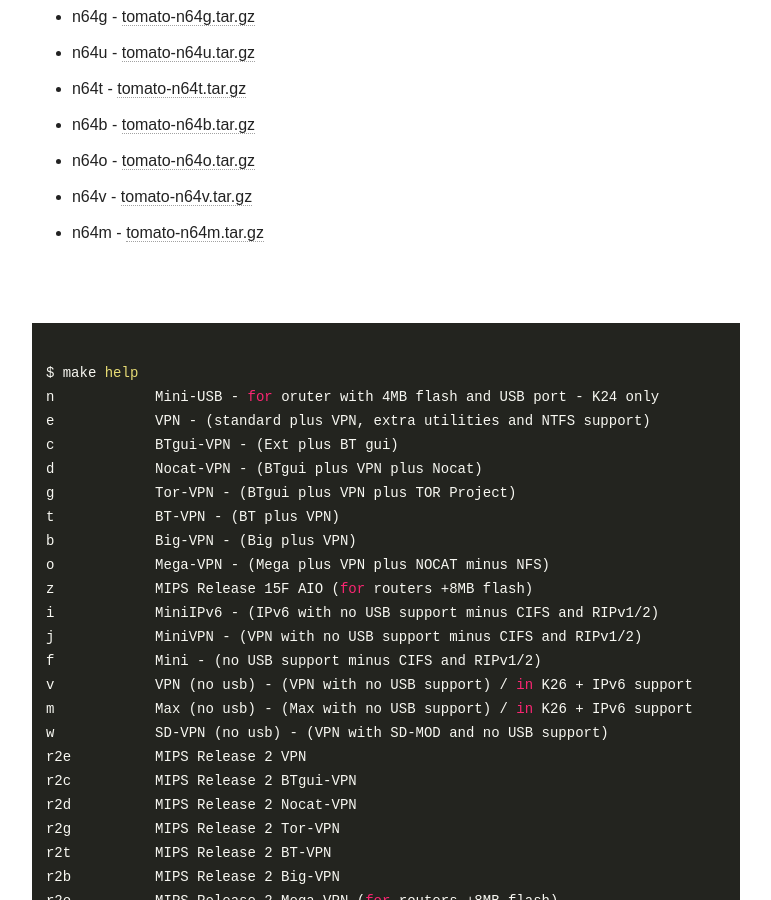
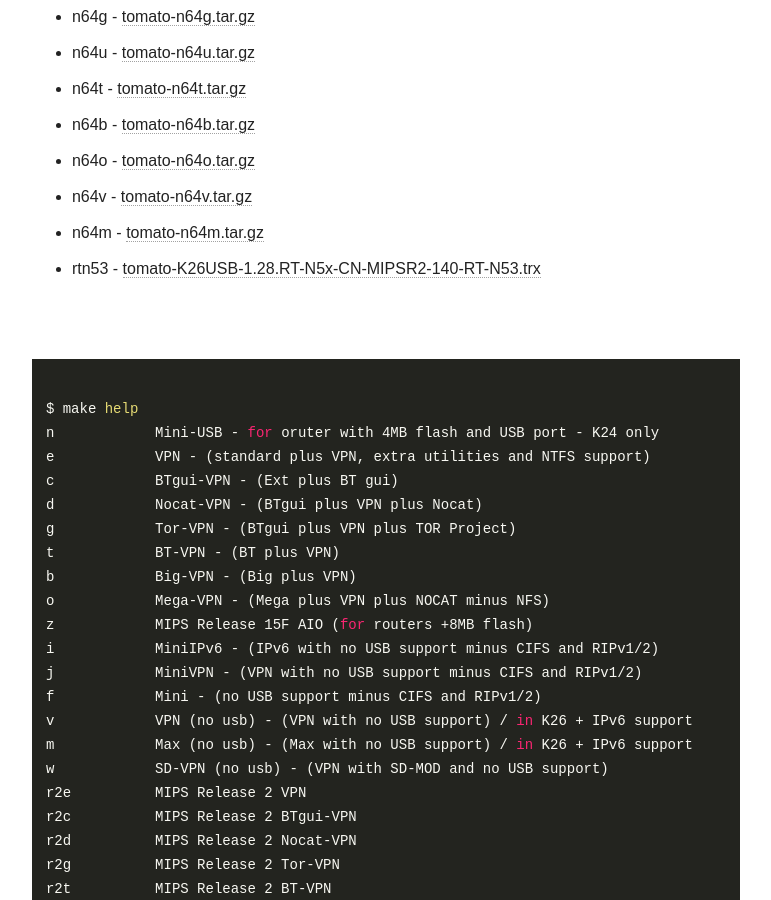
Before and after one commit to oglopss/tomato-ci-ctf-jekyll, a Jekyll site: the page built from index.html, in a window 1280 px wide and 900 px high, scrolled down 1711 px. Shown: the whole window, without its empty margins (254-1025 px from the left). Built offline with Jekyll 4.4.1, drawn with Linux system fonts in a browser that asks for light colours; nearby versions of some CDN libraries.

Commit message:
Travis build 3 rtn53 pushed to gh-pages

```diff
--- a/_data/ss.yml
+++ b/_data/ss.yml
@@ -37,3 +37,4 @@
   - 0038 n64v tomato-n64v.tar.gz
   - 0039 n64m tomato-n64m.tar.gz
   - 0037 n64o tomato-n64o.tar.gz
+  - 0040 rtn53 tomato-K26USB-1.28.RT-N5x-CN-MIPSR2-140-RT-N53.trx
```
Also changed, not shown: 1 other file.
